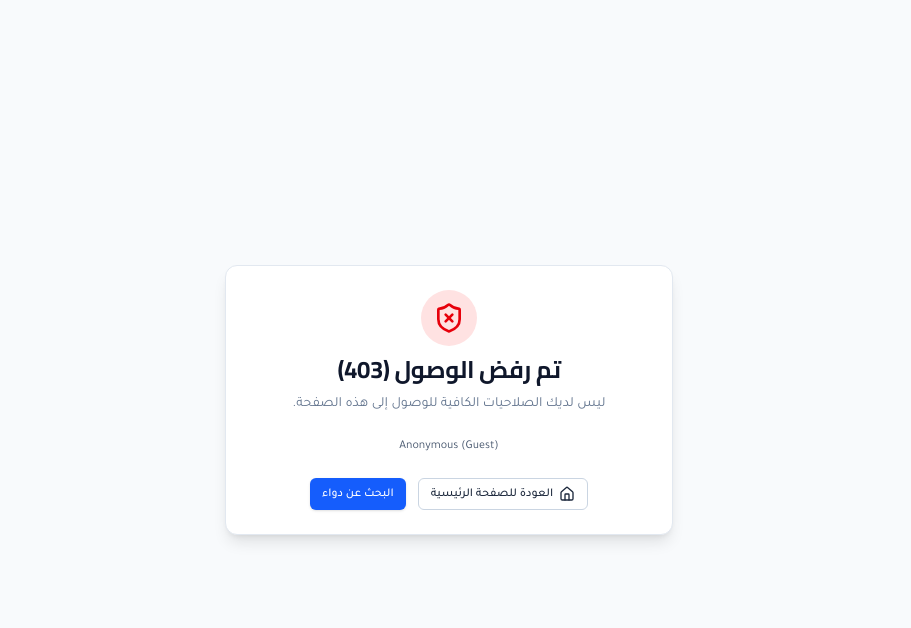
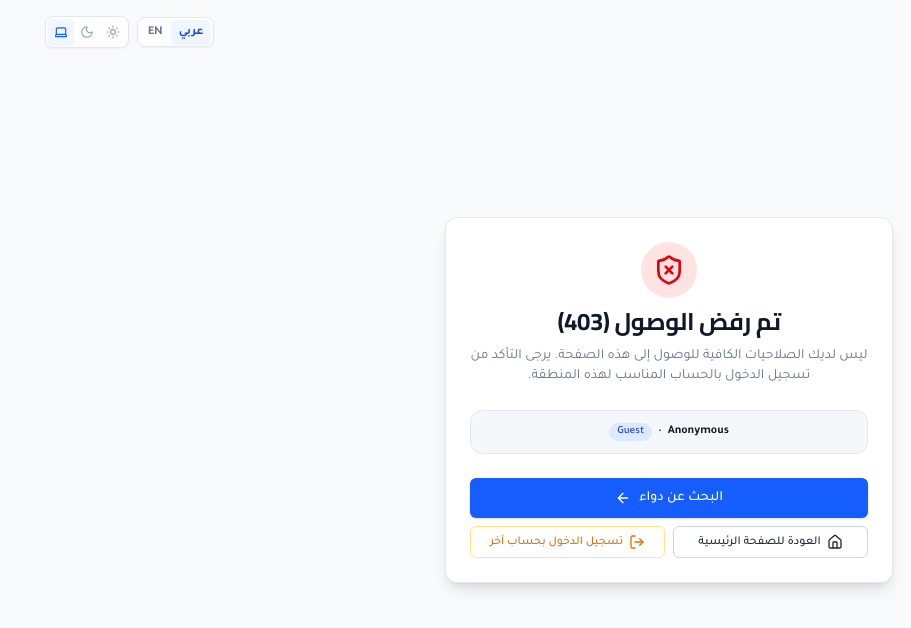
Before and after one commit to mo7amed789/Pharmacy-Medicine-Availability-Platform, a React (Vite) app in the folder src/PharmacyAvailability.Web/: page /unauthorized in a window 1280 px wide. Shown: the top 628 px of the page, without its empty margins (369-1280 px from the left). Built offline with nearby package versions, Linux system fonts and the light colour scheme.

Commit message:
fix(auth): resolve unauthorized login redirects, sanitize 401 error messages, and ensure demo accounts sync

```diff
--- a/src/PharmacyAvailability.Web/src/features/auth/pages/UnauthorizedPage.tsx
+++ b/src/PharmacyAvailability.Web/src/features/auth/pages/UnauthorizedPage.tsx
@@ -1,16 +1,45 @@
-import { Link } from 'react-router-dom';
-import { ShieldX, Home } from 'lucide-react';
+import { Link, useNavigate } from 'react-router-dom';
+import { ShieldX, Home, LogOut, ArrowRight, ArrowLeft } from 'lucide-react';
 import { Button } from '@/components/ui/button';
 import { Card, CardHeader, CardTitle, CardDescription, CardContent, CardFooter } from '@/components/ui/card';
 import { useAuthStore } from '@/app/store/authStore';
 import { useTranslation } from '@/i18n/useTranslation';
+import { ThemeToggle } from '@/components/common/ThemeToggle';
+import { LanguageToggle } from '@/components/common/LanguageToggle';
 
 export function UnauthorizedPage() {
-  const { t } = useTranslation();
-  const { user } = useAuthStore();
+  const { t, language } = useTranslation();
+  const { user, logout } = useAuthStore();
+  const navigate = useNavigate();
+
+  const handleSwitchAccount = () => {
+    logout();
+    navigate('/login', { replace: true });
+  };
+
+  const dashboardPath =
+    user?.role === 'PlatformAdmin'
+      ? '/admin/dashboard'
+      : user?.role === 'PharmacyStaff' || user?.role === 'PharmacyAdmin'
+      ? '/pharmacy/dashboard'
+      : '/customer/search';
+
+  const dashboardLabel =
+    user?.role === 'PlatformAdmin'
+      ? t('nav.platformAdmin')
+      : user?.role === 'PharmacyStaff' || user?.role === 'PharmacyAdmin'
+      ? t('nav.staffOps')
+      : t('nav.findMedicine');
+
+  const ArrowIcon = language === 'ar' ? ArrowLeft : ArrowRight;
 
   return (
-    <div className="flex min-h-screen items-center justify-center bg-slate-50 dark:bg-slate-950 px-4 py-12">
+    <div className="relative flex min-h-screen items-center justify-center bg-slate-50 dark:bg-slate-950 px-4 py-12">
+      <div className="absolute top-4 end-4 flex items-center gap-2">
+        <LanguageToggle />
+        <ThemeToggle />
+      </div>
+
       <Card className="w-full max-w-md text-center shadow-lg border-slate-200 dark:border-slate-800">
         <CardHeader className="space-y-2">
           <div className="mx-auto flex h-14 w-14 items-center justify-center rounded-full bg-red-100 dark:bg-red-950/50 text-red-600 dark:text-red-400">
@@ -22,32 +51,42 @@ export function UnauthorizedPage() {
           </CardDescription>
         </CardHeader>
 
-        <CardContent>
-          <p className="text-xs text-slate-600 dark:text-slate-400">
-            {user?.fullName || 'Anonymous'} ({user?.role ? t(`nav.roles.${user.role}` as any) || user.role : 'Guest'})
-          </p>
+        <CardContent className="space-y-3">
+          <div className="rounded-xl border border-slate-200 dark:border-slate-800 bg-slate-100/70 dark:bg-slate-900/60 p-3 text-xs text-slate-700 dark:text-slate-300">
+            <span className="font-semibold text-slate-900 dark:text-slate-100">{user?.fullName || 'Anonymous'}</span>
+            <span className="mx-1.5">•</span>
+            <span className="inline-flex items-center px-2 py-0.5 rounded-full text-[11px] font-medium bg-blue-100 text-blue-800 dark:bg-blue-950/50 dark:text-blue-300">
+              {user?.role ? t(`nav.roles.${user.role}` as any) || user.role : 'Guest'}
+            </span>
+          </div>
         </CardContent>
 
-        <CardFooter className="flex justify-center gap-3">
-          <Button variant="outline" asChild size="sm">
-            <Link to="/" className="flex items-center gap-1.5">
-              <Home className="h-4 w-4" />
-              {t('auth.goToHome')}
+        <CardFooter className="flex flex-col gap-2">
+          <Button asChild className="w-full gap-2">
+            <Link to={dashboardPath}>
+              <span>{dashboardLabel}</span>
+              <ArrowIcon className="h-4 w-4" />
             </Link>
           </Button>
-          {user?.role === 'PharmacyStaff' || user?.role === 'PharmacyAdmin' ? (
-            <Button asChild size="sm">
-              <Link to="/pharmacy/dashboard">{t('nav.staffOps')}</Link>
+
+          <div className="flex w-full gap-2">
+            <Button variant="outline" asChild size="sm" className="flex-1">
+              <Link to="/" className="flex items-center justify-center gap-1.5">
+                <Home className="h-4 w-4" />
+                {t('auth.goToHome')}
+              </Link>
             </Button>
-          ) : user?.role === 'PlatformAdmin' ? (
-            <Button asChild size="sm">
-              <Link to="/admin/dashboard">{t('nav.platformAdmin')}</Link>
+
+            <Button
+              variant="outline"
+              size="sm"
+              onClick={handleSwitchAccount}
+              className="flex-1 flex items-center justify-center gap-1.5 text-amber-600 dark:text-amber-400 border-amber-200 dark:border-amber-900/50 hover:bg-amber-50 dark:hover:bg-amber-950/30"
+            >
+              <LogOut className="h-4 w-4" />
+              {t('auth.switchAccount')}
             </Button>
-          ) : (
-            <Button asChild size="sm">
-              <Link to="/customer/search">{t('nav.findMedicine')}</Link>
-            </Button>
-          )}
+          </div>
         </CardFooter>
       </Card>
     </div>
--- a/src/PharmacyAvailability.Web/src/features/auth/pages/VerificationPage.tsx
+++ b/src/PharmacyAvailability.Web/src/features/auth/pages/VerificationPage.tsx
@@ -9,6 +9,7 @@ import { Card, CardHeader, CardTitle, CardDescription, CardContent, CardFooter }
 import { Alert, AlertDescription } from '@/components/ui/alert';
 import { Badge } from '@/components/ui/badge';
 import { ApiError } from '@/api/apiClient';
+import { getFriendlyErrorMessage } from '@/lib/friendlyErrors';
 import { verifyCodeSchema } from '@/lib/validations';
 import { ThemeToggle } from '@/components/common/ThemeToggle';
 import { LanguageToggle } from '@/components/common/LanguageToggle';
@@ -86,9 +87,9 @@ export function VerificationPage() {
       setEmailCode('');
     } catch (err: unknown) {
       if (err instanceof ApiError) {
-        setEmailError(err.detail || err.title);
+        setEmailError(getFriendlyErrorMessage(err, language));
       } else if (err instanceof Error) {
-        setEmailError(err.message);
+        setEmailError(getFriendlyErrorMessage(err.message, language));
       } else {
         setEmailError(language === 'ar' ? 'فشل التحقق من رمز البريد.' : 'Failed to verify email code.');
       }
@@ -119,9 +120,9 @@ export function VerificationPage() {
       setPhoneCode('');
     } catch (err: unknown) {
       if (err instanceof ApiError) {
-        setPhoneError(err.detail || err.title);
+        setPhoneError(getFriendlyErrorMessage(err, language));
       } else if (err instanceof Error) {
-        setPhoneError(err.message);
+        setPhoneError(getFriendlyErrorMessage(err.message, language));
       } else {
         setPhoneError(language === 'ar' ? 'فشل التحقق من رمز الهاتف.' : 'Failed to verify phone code.');
       }
@@ -142,9 +143,9 @@ export function VerificationPage() {
       setEmailCooldown(60);
     } catch (err: unknown) {
       if (err instanceof ApiError) {
-        setEmailError(err.detail || err.title);
+        setEmailError(getFriendlyErrorMessage(err, language));
       } else if (err instanceof Error) {
-        setEmailError(err.message);
+        setEmailError(getFriendlyErrorMessage(err.message, language));
       } else {
         setEmailError(language === 'ar' ? 'فشل إعادة إرسال الرمز.' : 'Failed to resend code.');
       }
@@ -165,9 +166,9 @@ export function VerificationPage() {
       setPhoneCooldown(60);
     } catch (err: unknown) {
       if (err instanceof ApiError) {
-        setPhoneError(err.detail || err.title);
+        setPhoneError(getFriendlyErrorMessage(err, language));
       } else if (err instanceof Error) {
-        setPhoneError(err.message);
+        setPhoneError(getFriendlyErrorMessage(err.message, language));
       } else {
         setPhoneError(language === 'ar' ? 'فشل إعادة إرسال الرمز.' : 'Failed to resend code.');
       }
--- a/src/PharmacyAvailability.Web/src/i18n/translations.ts
+++ b/src/PharmacyAvailability.Web/src/i18n/translations.ts
@@ -322,8 +322,10 @@ export const translations = {
       resendCountdown: 'إعادة الإرسال بعد ({{seconds}} ث)',
       continueToApp: 'المتابعة إلى التطبيق',
       unauthorizedTitle: 'تم رفض الوصول (403)',
-      unauthorizedDesc: 'ليس لديك الصلاحيات الكافية للوصول إلى هذه الصفحة.',
+      unauthorizedDesc: 'ليس لديك الصلاحيات الكافية للوصول إلى هذه الصفحة. يرجى التأكد من تسجيل الدخول بالحساب المناسب لهذه المنطقة.',
       goToHome: 'العودة للصفحة الرئيسية',
+      switchAccount: 'تسجيل الدخول بحساب آخر',
+      myDashboard: 'الانتقال إلى لوحتي المصرح بها',
       passwordPlaceholder: '8 أحرف على الأقل',
       phonePlaceholder: '+20 100 000 0000',
       emailPlaceholder: 'name@example.com',
@@ -693,8 +695,10 @@ export const translations = {
       resendCountdown: 'Resend ({{seconds}}s)',
       continueToApp: 'Continue to App',
       unauthorizedTitle: 'Access Denied (403)',
-      unauthorizedDesc: 'You do not have the required role or permissions to access this area.',
+      unauthorizedDesc: 'You do not have the required permissions to access this area. Please ensure you are logged in with the appropriate role.',
       goToHome: 'Go to Homepage',
+      switchAccount: 'Sign in with a different account',
+      myDashboard: 'Go to My Authorized Dashboard',
       passwordPlaceholder: 'Minimum 8 characters',
       phonePlaceholder: '+20 100 000 0000',
       emailPlaceholder: 'name@example.com',
--- a/src/PharmacyAvailability.Web/src/lib/friendlyErrors.ts
+++ b/src/PharmacyAvailability.Web/src/lib/friendlyErrors.ts
@@ -34,11 +34,35 @@ export function getFriendlyErrorMessage(rawError: unknown, language: 'ar' | 'en'
       : 'This branch is currently closed and not taking reservations. Please pick an open branch.';
   }
 
-  // Invalid Credentials
-  if (lower.includes('invalid credentials') || lower.includes('password') || lower.includes('unauthorized') || lower.includes('401')) {
+  // Invalid Credentials / 401 Unauthorized
+  if (
+    (rawError as any)?.status === 401 ||
+    (rawError as any)?.isUnauthorized ||
+    lower.includes('invalid credentials') ||
+    lower.includes('invalid email') ||
+    lower.includes('password') ||
+    lower.includes('unauthorized') ||
+    lower.includes('account not found') ||
+    lower.includes('not found or inactive') ||
+    lower.includes('401')
+  ) {
     return language === 'ar'
       ? 'البريد الإلكتروني أو كلمة المرور غير صحيحة. يرجى التحقق من البيانات والمحاولة مرة أخرى.'
       : 'The email address or password is incorrect. Please verify your credentials and try again.';
+  }
+
+  // Forbidden / 403 Access Denied
+  if (
+    (rawError as any)?.status === 403 ||
+    (rawError as any)?.isForbidden ||
+    lower.includes('forbidden') ||
+    lower.includes('access denied') ||
+    lower.includes('permission') ||
+    lower.includes('403')
+  ) {
+    return language === 'ar'
+      ? 'ليس لديك الصلاحيات الكافية للوصول إلى هذا المحتوى أو المورد.'
+      : 'You do not have sufficient permissions to access this content.';
   }
 
   // Email Already Registered
```
Also changed, not shown: src/PharmacyAvailability.Web/src/features/auth/pages/LoginPage.tsx (+42 -14 lines), 2 other files (tests, documents, lock files or other folders).
